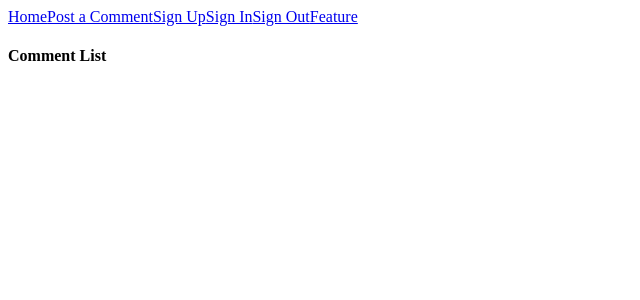
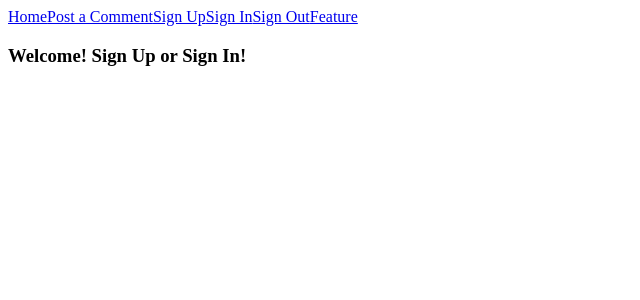
Before and after one commit to RommelTJ/react-testing, a React (Create React App) app: page / in a window 1280 px wide. Shown: the top 300 px of the page, without its empty margins (0-640 px from the left). Built offline with nearby package versions, Linux system fonts and the light colour scheme.

Commit message:
feat(index): Adding the route configuration

```diff
--- a/src/components/App.js
+++ b/src/components/App.js
@@ -1,8 +1,5 @@
 import React, {Component} from 'react';
-import { Route } from 'react-router-dom';
 import { connect } from 'react-redux';
-import CommentBox from './CommentBox';
-import CommentList from './CommentList';
 import * as actions from "../actions";
 import Header from "./Header";
 
@@ -12,8 +9,7 @@ class App extends Component {
     return (
       <div>
         <Header auth={this.props.auth} changeAuth={this.props.changeAuth} />
-        <Route path="/post" component={CommentBox} />
-        <Route path="/" exact component={CommentList} />
+        {this.props.children}
       </div>
     );
   }
--- a/src/index.js
+++ b/src/index.js
@@ -1,13 +1,16 @@
 import React from 'react';
 import ReactDOM from 'react-dom';
 import { BrowserRouter, Route } from "react-router-dom";
+import Root from './Root';
 import App from './components/App';
-import Root from './Root';
+import Welcome from './components/Welcome';
 
 ReactDOM.render(
   <Root>
     <BrowserRouter>
-      <Route path="/" component={App} />
+      <App>
+        <Route path="/" exact component={Welcome} />
+      </App>
     </BrowserRouter>
   </Root>,
   document.querySelector('#root'));
```
